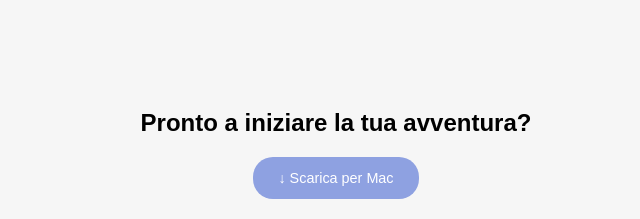
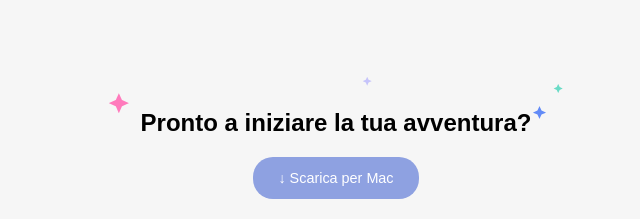
Before and after one commit to andrea-pugliatti/htmlcss-discord, a plain HTML site: page index.html in a window 1280 px wide. Shown: the part 3518-3737 px from the top of the page, 304-944 px from the left. Drawn offline with Linux system fonts and the light colour scheme.

Commit message:
Add stars to call to action

```diff
--- a/assets/css/style.css
+++ b/assets/css/style.css
@@ -200,6 +200,9 @@ nav .login-button {
     	font-weight: 800;
     	color: black;
 		padding: 2rem;
+		background-image: url(../img/stars.svg);
+		background-size: contain;
+		background-repeat: no-repeat;
 	}
 
 	a {
```
